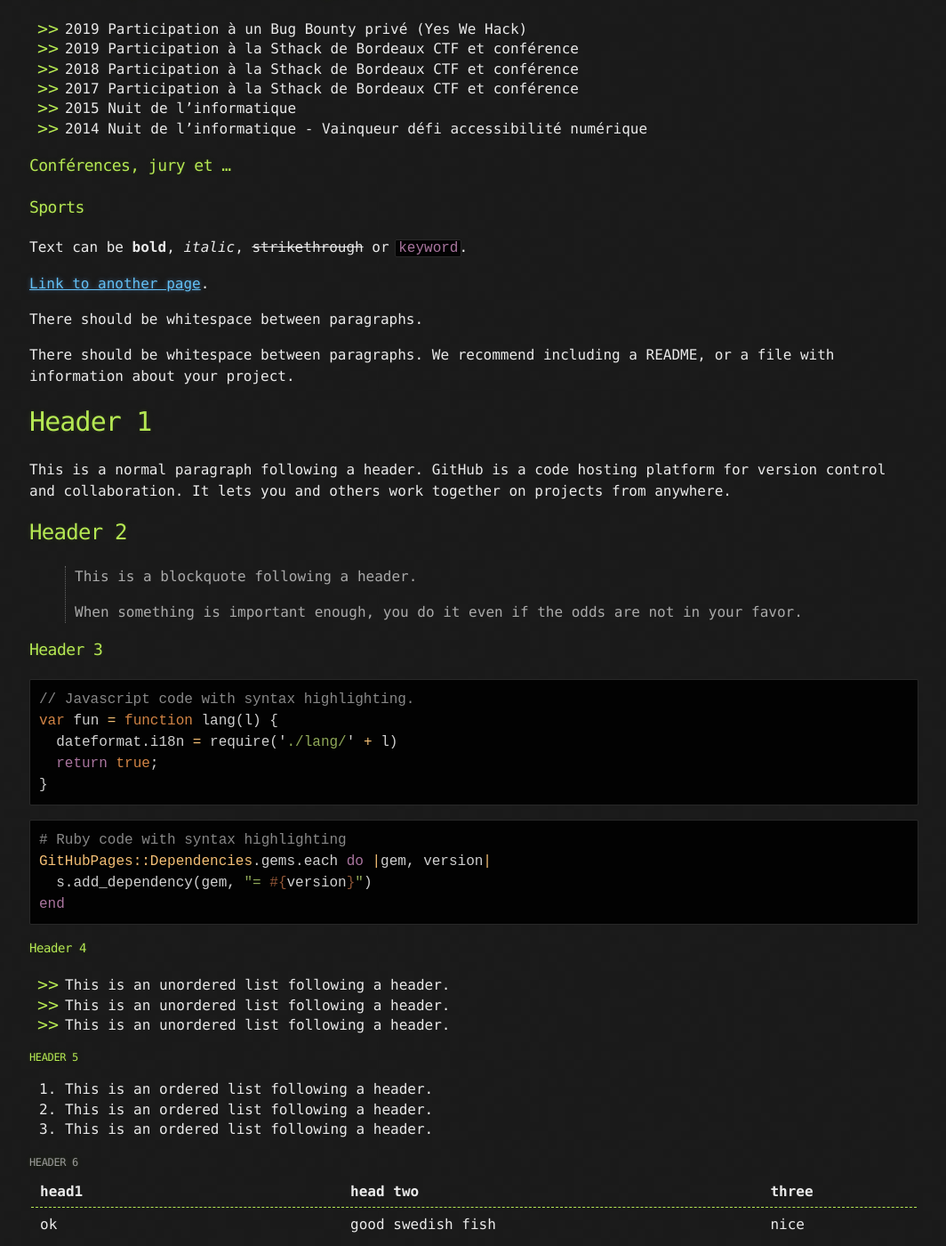
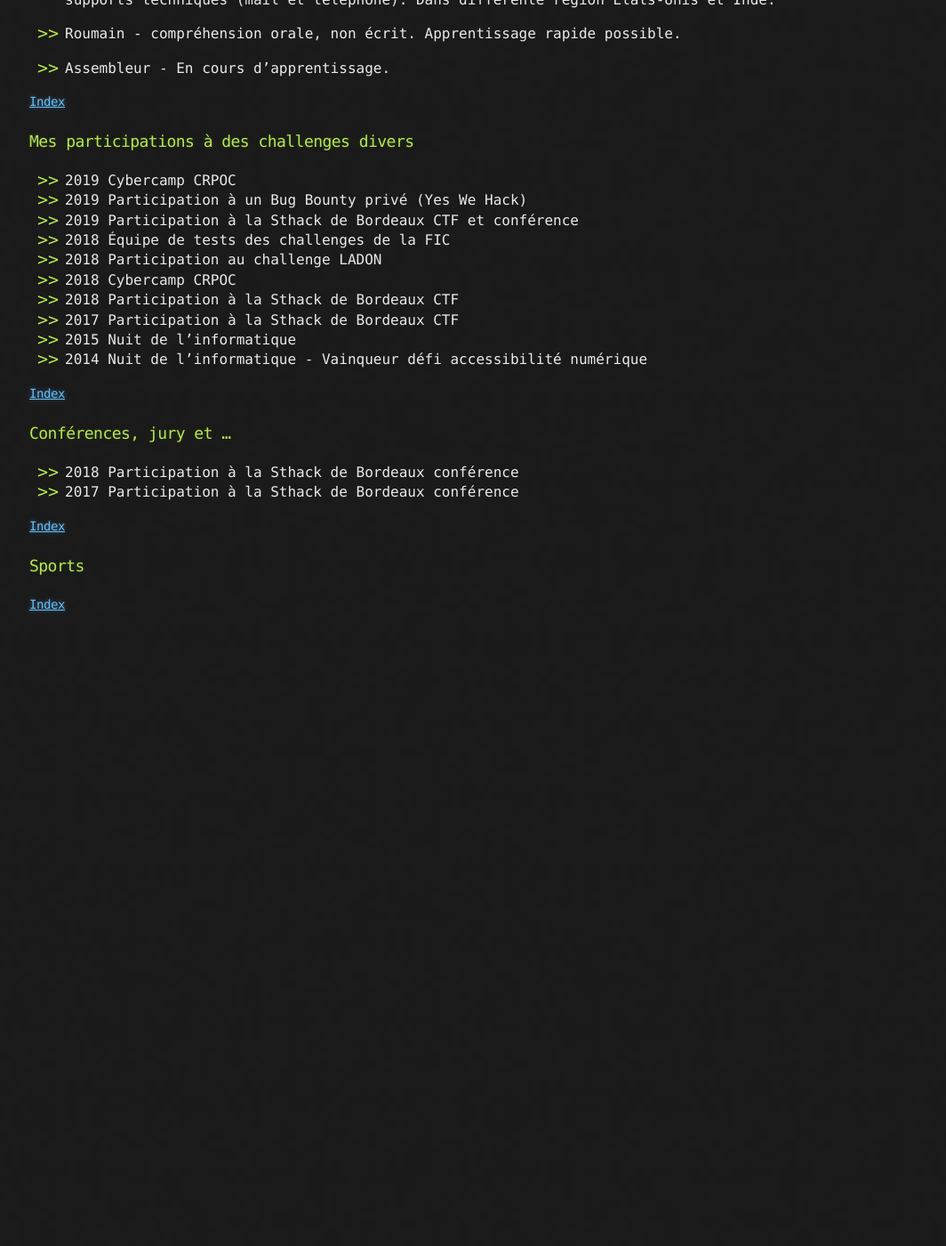
Before and after one commit to baimard/baimard.github.io, a Jekyll site: the page built from index.md, in a window 1280 px wide and 1400 px high, scrolled down 3286 px. Shown: the whole window at 89% size, without its empty margins (107-1171 px from the left). Built offline with Jekyll 4.4.1, drawn with Linux system fonts in a browser that asks for light colours; after the commit the page ends 3996 px from its top, so only the background shows below that; some of the changed text lies outside the part shown.

Commit message:
one more 2

````diff
--- a/_layouts/default.html
+++ b/_layouts/default.html
@@ -17,7 +17,7 @@
         <h2>{{ site.description }}</h2>
         <a href="{{ site.github.repository_url }}" class="btn btn-github"><span class="icon"></span></a>
         <a href="{{ site.twitter }}" class="btn btn-twitter"><span class="icon"></span></a>
-        <a href="{{ site.rootme }}" class="btn btn-rootme"><span class="icon">Adhérent : 2115pts</span></a>
+        <a href="{{ site.rootme }}" class="btn btn-rootme"><span class="icon"></span></a> Adhérent : 2115pts
         <!--<section id="downloads">
           {% if site.show_downloads %}
             <a href="{{ site.github.zip_url }}" class="btn">Download as .zip</a>
--- a/index.md
+++ b/index.md
@@ -118,6 +118,8 @@ layout: default
 *   2017 Stormshield CSNE
 *   2017 Stormshield CSNA
 
+#### [Index](./#index)
+
 <span id="connaissancepardomaine"></span>
 ### Connaissance par domaine
 
@@ -134,151 +136,46 @@ layout: default
 
 *   > Projet nextcloud divers :
 
+#### [Index](./#index)
+
 <span id="leslanguesquejeparleouecrit"></span>
 ### Les langues que je parle ou écrit
 
 *   Français langue natal - écriture avec des fautes occasionnelles.
+
 *   Anglais apprentissage scolaire - utilisé lors de formation suivi (netgate), utilisé pour des supports techniques (mail et téléphone). Dans différente région États-Unis et Inde.
+
 *   Roumain - compréhension orale, non écrit. Apprentissage rapide possible.
+
 *   Assembleur - En cours d'apprentissage.
+
+#### [Index](./#index)
 
 <span id="mesparticipationsadeschallengesdivers"></span>
 ### Mes participations à des challenges divers
 
+*   2019 Cybercamp CRPOC
 *   2019 Participation à un Bug Bounty privé (Yes We Hack)
 *   2019 Participation à la Sthack de Bordeaux CTF et conférence
-*   2018 Participation à la Sthack de Bordeaux CTF et conférence
-*   2017 Participation à la Sthack de Bordeaux CTF et conférence
+*   2018 Équipe de tests des challenges de la FIC
+*   2018 Participation au challenge LADON
+*   2018 Cybercamp CRPOC
+*   2018 Participation à la Sthack de Bordeaux CTF
+*   2017 Participation à la Sthack de Bordeaux CTF
 *   2015 Nuit de l'informatique
 *   2014 Nuit de l'informatique - Vainqueur défi accessibilité numérique
+
+#### [Index](./#index)
 
 <span id="conferencesjury"></span>
 ### Conférences, jury et ...
 
+*   2018 Participation à la Sthack de Bordeaux conférence
+*   2017 Participation à la Sthack de Bordeaux conférence
+
+#### [Index](./#index)
+
 <span id="sports"></span>
 ### Sports
 
-
-
-
-
-
-Text can be **bold**, _italic_, ~~strikethrough~~ or `keyword`.
-
-[Link to another page](./another-page.html).
-
-There should be whitespace between paragraphs.
-
-There should be whitespace between paragraphs. We recommend including a README, or a file with information about your project.
-
-# Header 1
-
-This is a normal paragraph following a header. GitHub is a code hosting platform for version control and collaboration. It lets you and others work together on projects from anywhere.
-
-## Header 2
-
-> This is a blockquote following a header.
->
-> When something is important enough, you do it even if the odds are not in your favor.
-
-### Header 3
-
-```js
-// Javascript code with syntax highlighting.
-var fun = function lang(l) {
-  dateformat.i18n = require('./lang/' + l)
-  return true;
-}
-```
-
-```ruby
-# Ruby code with syntax highlighting
-GitHubPages::Dependencies.gems.each do |gem, version|
-  s.add_dependency(gem, "= #{version}")
-end
-```
-
-#### Header 4
-
-*   This is an unordered list following a header.
-*   This is an unordered list following a header.
-*   This is an unordered list following a header.
-
-##### Header 5
-
-1.  This is an ordered list following a header.
-2.  This is an ordered list following a header.
-3.  This is an ordered list following a header.
-
-###### Header 6
-
-| head1        | head two          | three |
-|:-------------|:------------------|:------|
-| ok           | good swedish fish | nice  |
-| out of stock | good and plenty   | nice  |
-| ok           | good `oreos`      | hmm   |
-| ok           | good `zoute` drop | yumm  |
-
-### There's a horizontal rule below this.
-
-* * *
-
-### Here is an unordered list:
-
-*   Item foo
-*   Item bar
-*   Item baz
-*   Item zip
-
-### And an ordered list:
-
-1.  Item one
-1.  Item two
-1.  Item three
-1.  Item four
-
-### And a nested list:
-
-- level 1 item
-  - level 2 item
-  - level 2 item
-    - level 3 item
-    - level 3 item
-- level 1 item
-  - level 2 item
-  - level 2 item
-  - level 2 item
-- level 1 item
-  - level 2 item
-  - level 2 item
-- level 1 item
-
-### Small image
-
-![Octocat](https://github.githubassets.com/images/icons/emoji/octocat.png)
-
-### Large image
-
-![Branching](https://guides.github.com/activities/hello-world/branching.png)
-
-
-### Definition lists can be used with HTML syntax.
-
-<dl>
-<dt>Name</dt>
-<dd>Godzilla</dd>
-<dt>Born</dt>
-<dd>1952</dd>
-<dt>Birthplace</dt>
-<dd>Japan</dd>
-<dt>Color</dt>
-<dd>Green</dd>
-</dl>
-
-```
-Long, single-line code blocks should not wrap. They should horizontally scroll if they are too long. This line should be long enough to demonstrate this.
-```
-
-```
-The final element.
-```
+#### [Index](./#index)
````
Also changed, not shown: other parts of index.md (+1 -1 lines).
